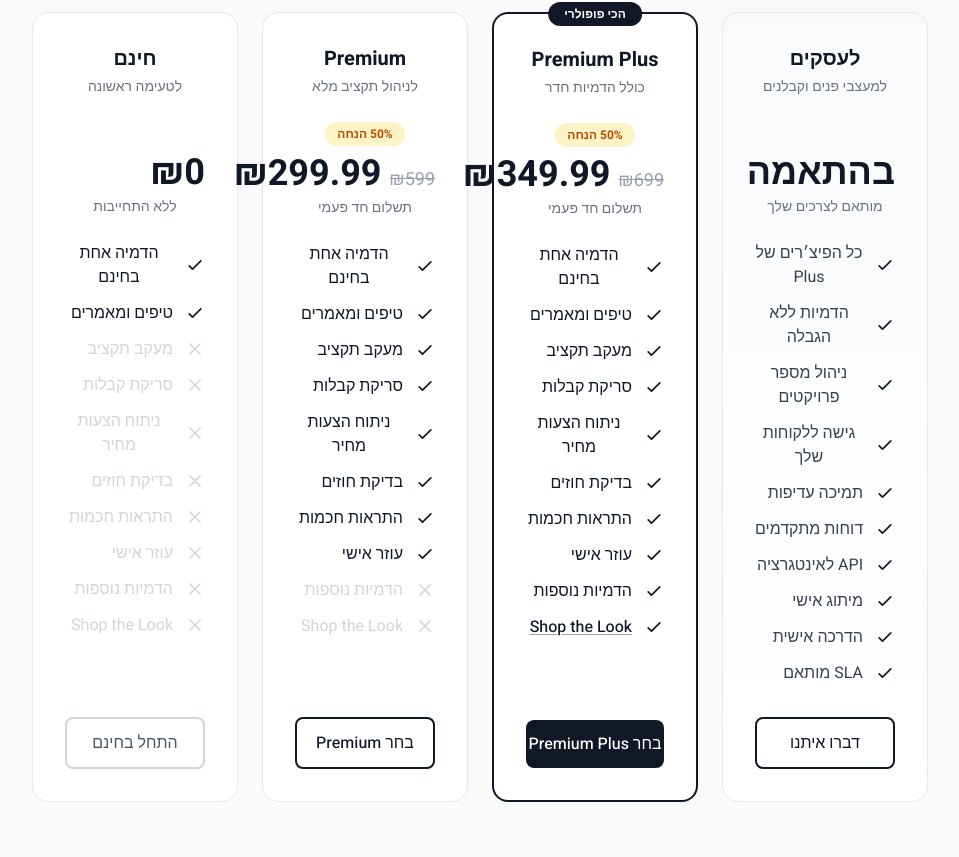
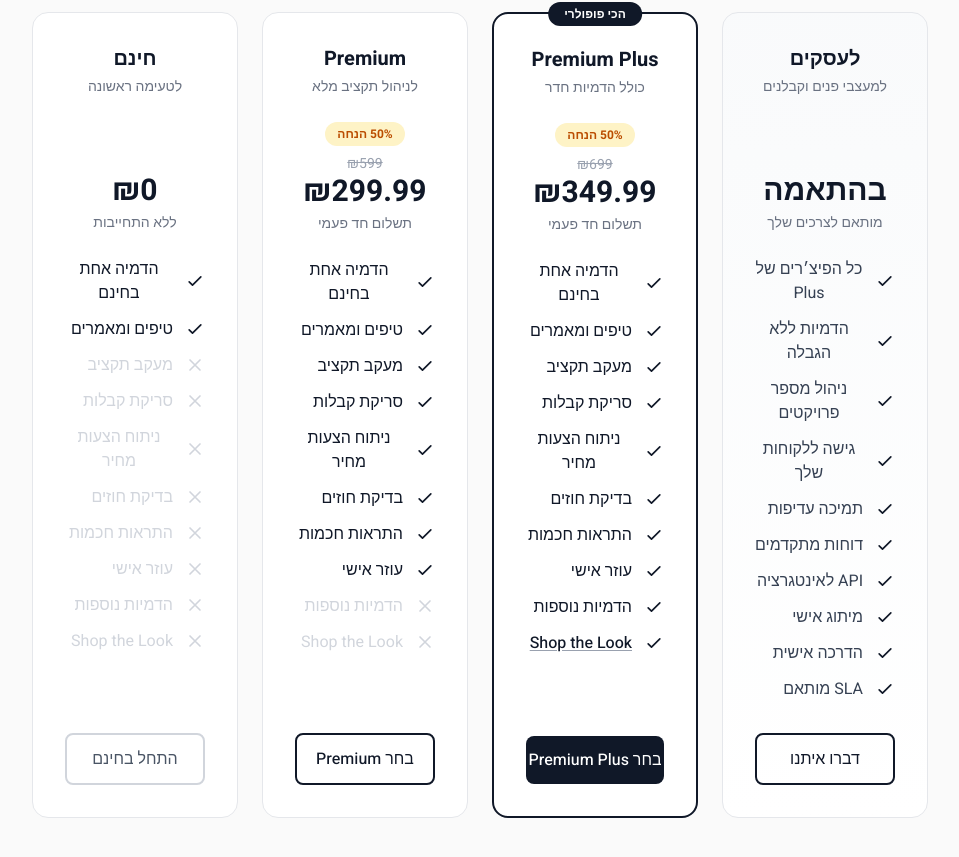
Before and after one commit to guyceza/shiputz-ai, a Next.js app: page / in a window 1280 px wide. Shown: the part 6886-7743 px from the top of the page, without its empty margins (160-1119 px from the left). Built offline with nearby package versions, Linux system fonts and the light colour scheme; no server answers.

Commit message:
Fix price display: stack price vertically, reduce font size

```diff
--- a/src/components/PricingComparison.tsx
+++ b/src/components/PricingComparison.tsx
@@ -41,8 +41,9 @@ export default function PricingComparison() {
 
         <div className="mb-6">
           <div className="h-6 mb-2"></div>
-          <div className="flex items-baseline gap-2">
-            <span className="text-4xl font-bold text-gray-900">₪0</span>
+          <div className="flex flex-col">
+            <span className="text-sm text-transparent">.</span>
+            <span className="text-3xl font-bold text-gray-900">₪0</span>
           </div>
           <p className="text-gray-500 text-sm mt-1">ללא התחייבות</p>
         </div>
@@ -83,9 +84,9 @@ export default function PricingComparison() {
           <div className="inline-block bg-amber-100 text-amber-700 text-xs font-bold px-3 py-1 rounded-full mb-2">
             50% הנחה
           </div>
-          <div className="flex items-baseline gap-2">
-            <span className="text-lg text-gray-400 line-through">₪599</span>
-            <span className="text-4xl font-bold text-gray-900">₪299.99</span>
+          <div className="flex flex-col">
+            <span className="text-sm text-gray-400 line-through">₪599</span>
+            <span className="text-3xl font-bold text-gray-900">₪299.99</span>
           </div>
           <p className="text-gray-500 text-sm mt-1">תשלום חד פעמי</p>
         </div>
@@ -131,9 +132,9 @@ export default function PricingComparison() {
           <div className="inline-block bg-amber-100 text-amber-700 text-xs font-bold px-3 py-1 rounded-full mb-2">
             50% הנחה
           </div>
-          <div className="flex items-baseline gap-2">
-            <span className="text-lg text-gray-400 line-through">₪699</span>
-            <span className="text-4xl font-bold text-gray-900">₪349.99</span>
+          <div className="flex flex-col">
+            <span className="text-sm text-gray-400 line-through">₪699</span>
+            <span className="text-3xl font-bold text-gray-900">₪349.99</span>
           </div>
           <p className="text-gray-500 text-sm mt-1">תשלום חד פעמי</p>
         </div>
@@ -172,8 +173,9 @@ export default function PricingComparison() {
 
         <div className="mb-6">
           <div className="h-6 mb-2"></div>
-          <div className="flex items-baseline gap-2">
-            <span className="text-4xl font-bold text-gray-900">בהתאמה</span>
+          <div className="flex flex-col">
+            <span className="text-sm text-transparent">.</span>
+            <span className="text-3xl font-bold text-gray-900">בהתאמה</span>
           </div>
           <p className="text-gray-500 text-sm mt-1">מותאם לצרכים שלך</p>
         </div>
```
